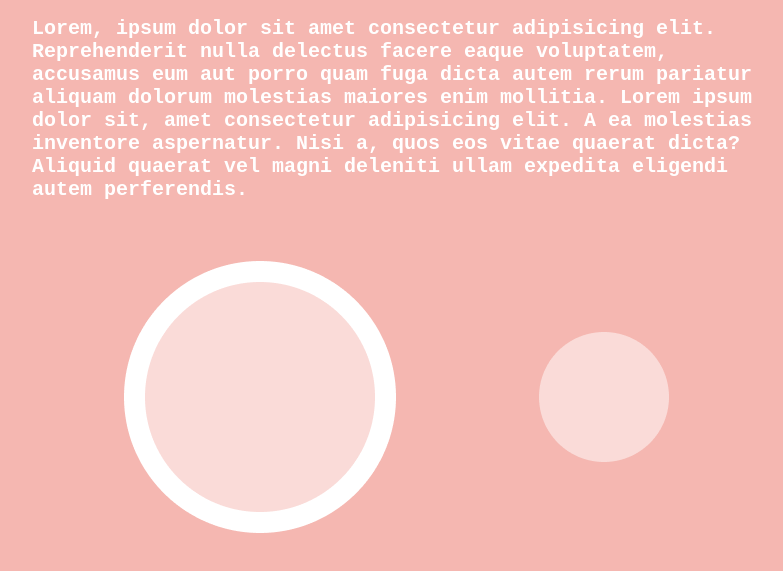
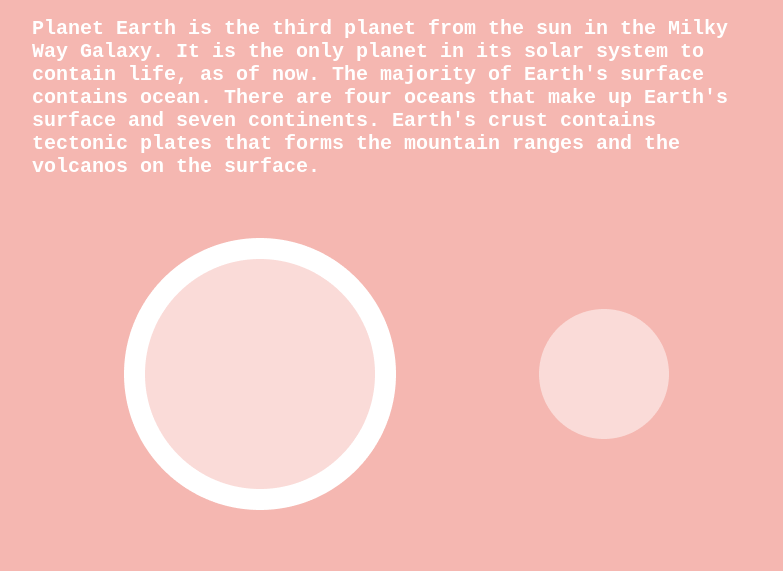
Before and after one commit to steinm58/lab-1.5, an Eleventy site: page index.html in a window 1280 px wide. Shown: the part 159-730 px from the top of the page, without its empty margins (244-1027 px from the left). Built offline with nearby package versions, Linux system fonts and the light colour scheme; Eleventy itself is replaced by a stand-in of ours; files that its build step writes are made by us from their sources.

Commit message:
added descriptions

```diff
--- a/index.html
+++ b/index.html
@@ -13,7 +13,7 @@
                 <h1>Earth</h1>
             </div>
             <div class="text">
-                <p>Lorem, ipsum dolor sit amet consectetur adipisicing elit. Reprehenderit nulla delectus facere eaque voluptatem, accusamus eum aut porro quam fuga dicta autem rerum pariatur aliquam dolorum molestias maiores enim mollitia. Lorem ipsum dolor sit, amet consectetur adipisicing elit. A ea molestias inventore aspernatur. Nisi a, quos eos vitae quaerat dicta? Aliquid quaerat vel magni deleniti ullam expedita eligendi autem perferendis.</p>
+                <p>Planet Earth is the third planet from the sun in the Milky Way Galaxy. It is the only planet in its solar system to contain life, as of now. The majority of Earth's surface contains ocean. There are four oceans that make up Earth's surface and seven continents. Earth's crust contains tectonic plates that forms the mountain ranges and the volcanos on the surface.</p>
             </div>
         </div>
         <div class="images">
```
Also changed, not shown: moon.html (+1 -1 lines).
